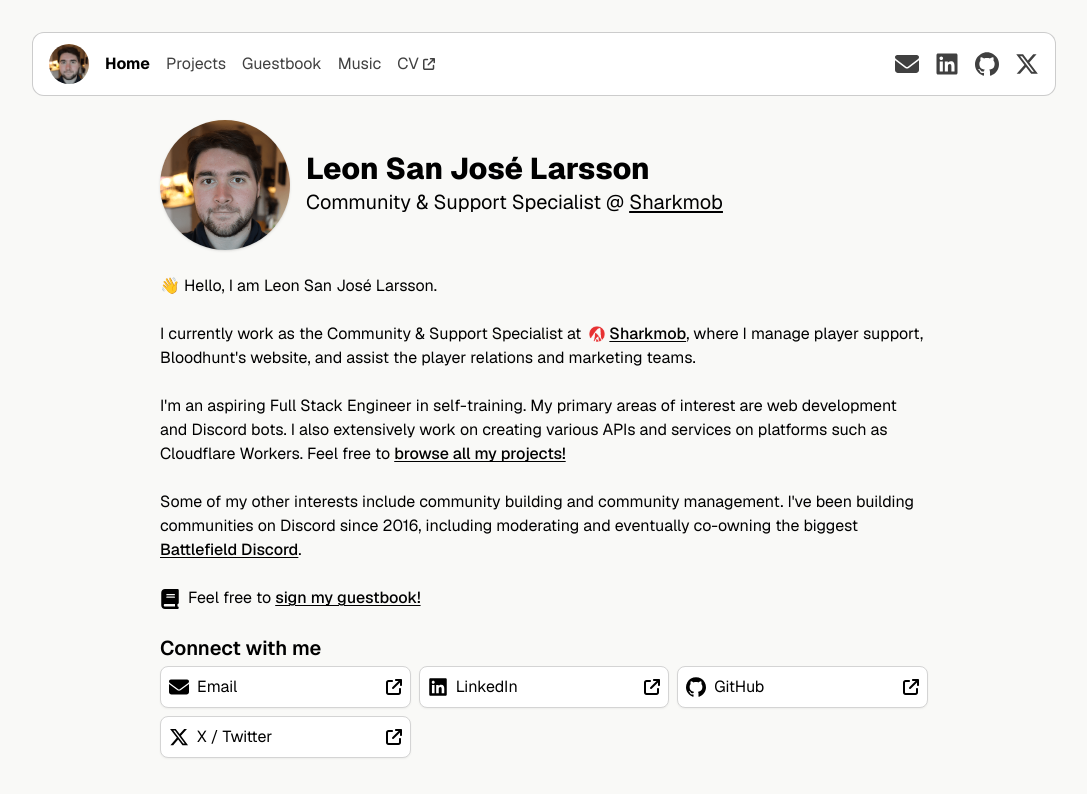
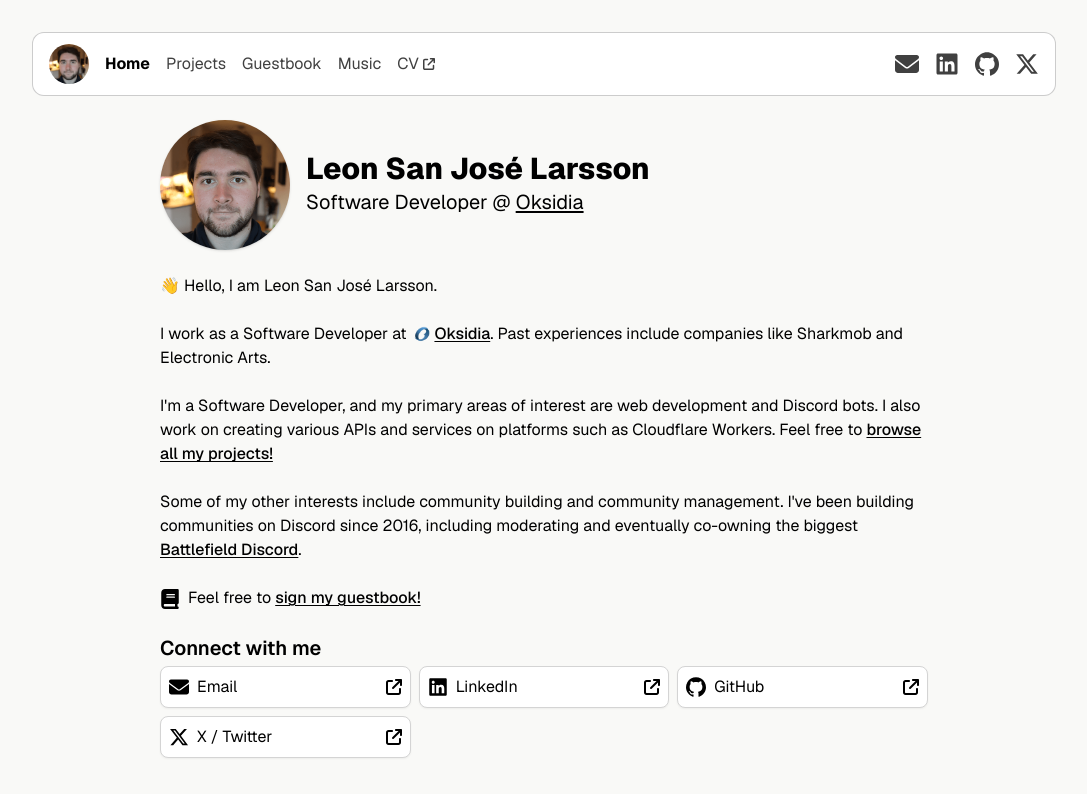
Before and after one commit to leonlarsson/leon-home, a Next.js app: page / in a window 1280 px wide. Shown: the top 794 px of the page, without its empty margins (96-1183 px from the left). Built offline with nearby package versions, Linux system fonts and the light colour scheme.

Commit message:
home: update texts

```diff
--- a/app/(main)/page.tsx
+++ b/app/(main)/page.tsx
@@ -1,7 +1,7 @@
 import Image from "next/image";
 import Link from "next/link";
 import projects from "@/data/projects";
-import smLogo from "/public/assets/images/smlogo_notext.png";
+import oksidiaLogo from "/public/assets/images/oksidialogo_notext.png";
 import TypeAnimation from "./components/TypeAnimation";
 import ProjectCard from "./projects/components/ProjectCard";
 import Icons from "./components/icons";
@@ -25,14 +25,14 @@ export default () => {
             Leon San José Larsson
           </span>
           <span className="text-xl transition-all max-md:text-sm">
-            Community & Support Specialist @{" "}
+            Software Developer @{" "}
             <a
-              href="https://sharkmob.com"
+              href="https://oksidia.fi"
               target="_blank"
               className="link font-normal"
               draggable={false}
             >
-              Sharkmob
+              Oksidia
             </a>
           </span>
         </div>
@@ -54,32 +54,31 @@ export default () => {
 
         {/* WORK */}
         <div>
-          I currently work as the Community & Support Specialist at{" "}
+          I work as a Software Developer at{" "}
           <Link
-            href="https://sharkmob.com"
+            href="https://oksidia.fi"
             target="_blank"
             className="link inline-flex items-baseline"
             draggable={false}
           >
             <Image
-              src={smLogo}
-              alt="Sharkmob logo"
+              src={oksidiaLogo}
+              alt="Oksidia logo"
               width={16}
               height={16}
               className="mx-1 self-center"
             />
-            <span>Sharkmob</span>
+            <span>Oksidia</span>
           </Link>
-          , where I manage player support, Bloodhunt's website, and assist the
-          player relations and marketing teams.
+          . Past experiences include companies like Sharkmob and Electronic
+          Arts.
         </div>
 
         {/* DEV */}
         <div>
-          I'm an aspiring Full Stack Engineer in self-training. My primary areas
-          of interest are web development and Discord bots. I also extensively
-          work on creating various APIs and services on platforms such as
-          Cloudflare Workers. Feel free to{" "}
+          I'm a Software Developer, and my primary areas of interest are web
+          development and Discord bots. I also work on creating various APIs and
+          services on platforms such as Cloudflare Workers. Feel free to{" "}
           <Link href="/projects" className="link">
             browse all my projects!
           </Link>
```
Also changed, not shown: public/assets/images/oksidialogo_notext.png (added).
